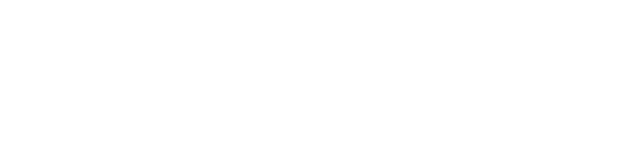
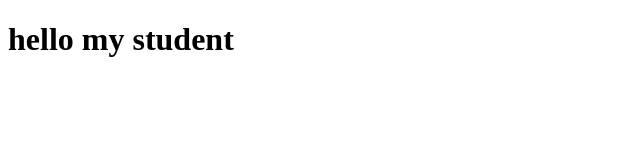
Before and after one commit to somuraj007559/UI-Task, a plain HTML site: page index.html in a window 1280 px wide. Shown: the whole page, without its empty margins (0-640 px from the left). Drawn offline with Linux system fonts and the light colour scheme.

Commit message:
add welcome

```diff
--- a/index.html
+++ b/index.html
@@ -6,6 +6,6 @@
     <title>Document</title>
 </head>
 <body>
-
+    <h1>hello my student </h1>
 </body>
 </html>
```
